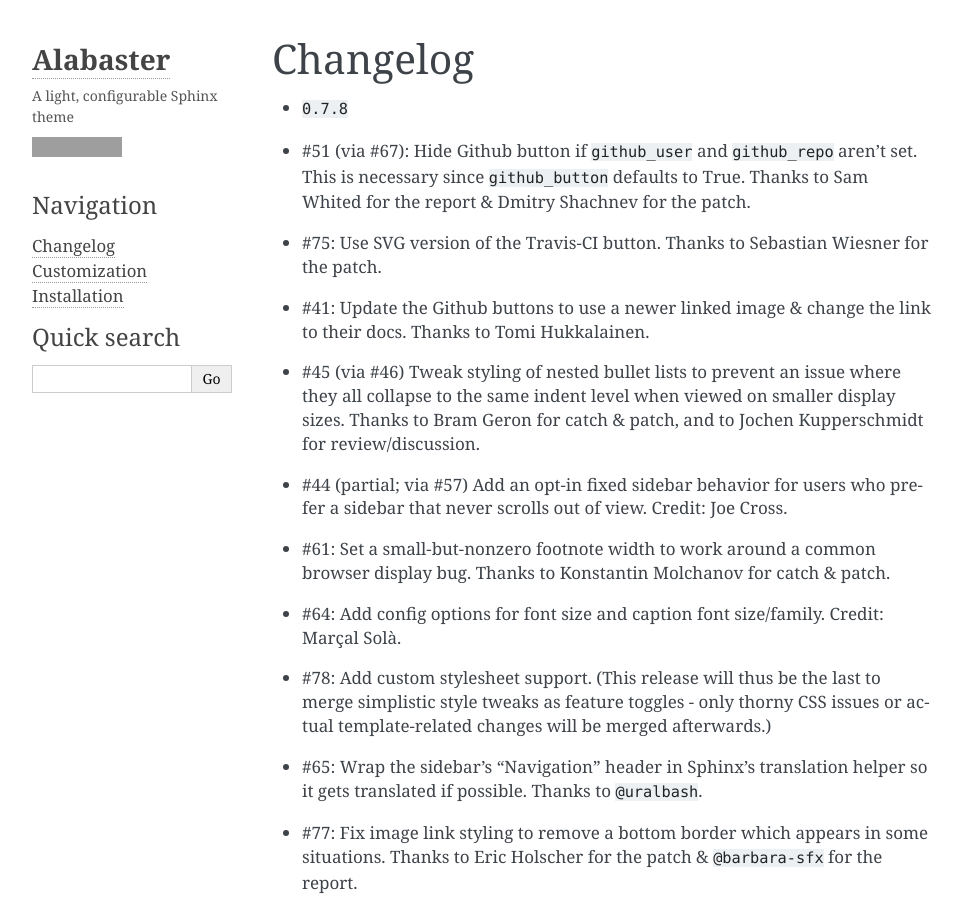
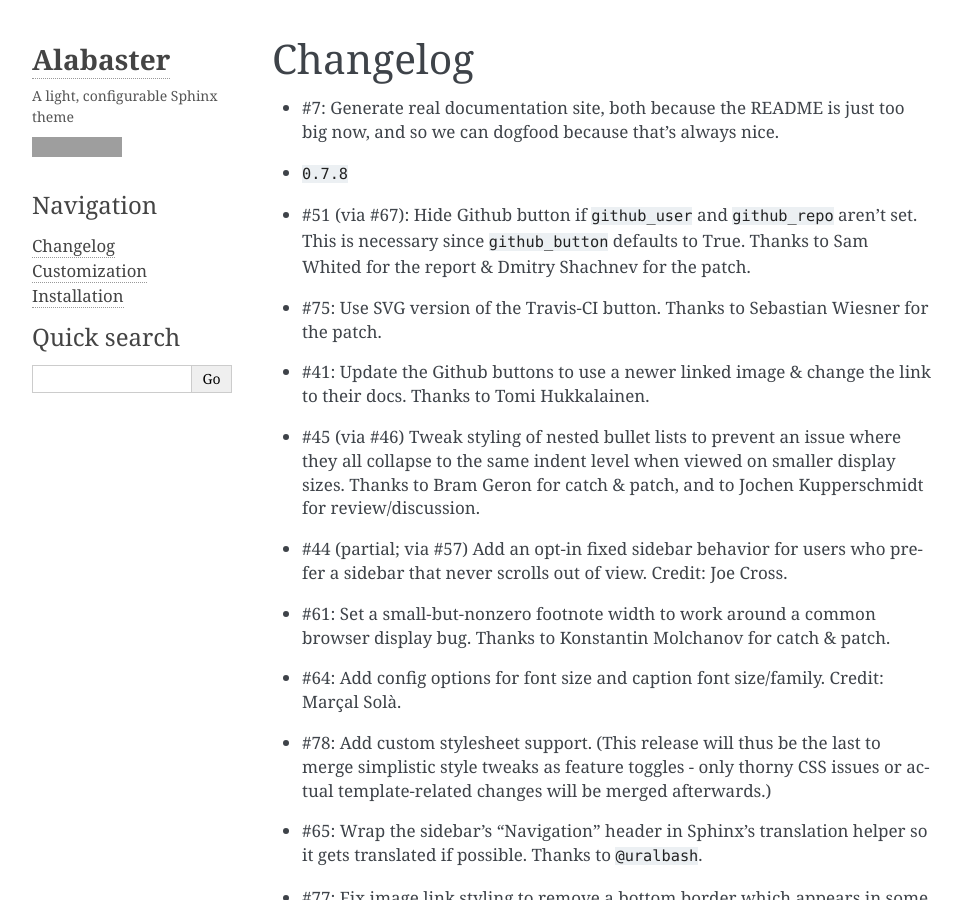
Before and after one commit to sphinx-doc/alabaster, a Sphinx documentation site: the page built from docs/changelog.rst, in a window 1280 px wide and 900 px high. Shown: the whole window, without its empty margins (148-1110 px from the left). Built offline with Sphinx 7.4.7, drawn with Linux system fonts in a browser that asks for light colours; cross-references to code outside the pages are shown as plain code; grey boxes are pictures that could not be loaded.

Commit message:
Changelog re #7

```diff
--- a/docs/changelog.rst
+++ b/docs/changelog.rst
@@ -2,6 +2,8 @@
 Changelog
 =========
 
+* #7: Generate real documentation site, both because the README is just too big
+  now, and so we can dogfood because that's always nice.
 * :release:`0.7.8 <2016-05-05>`
 * #51 (via #67): Hide Github button if ``github_user`` and ``github_repo``
   aren't set. This is necessary since ``github_button`` defaults to True.
```
